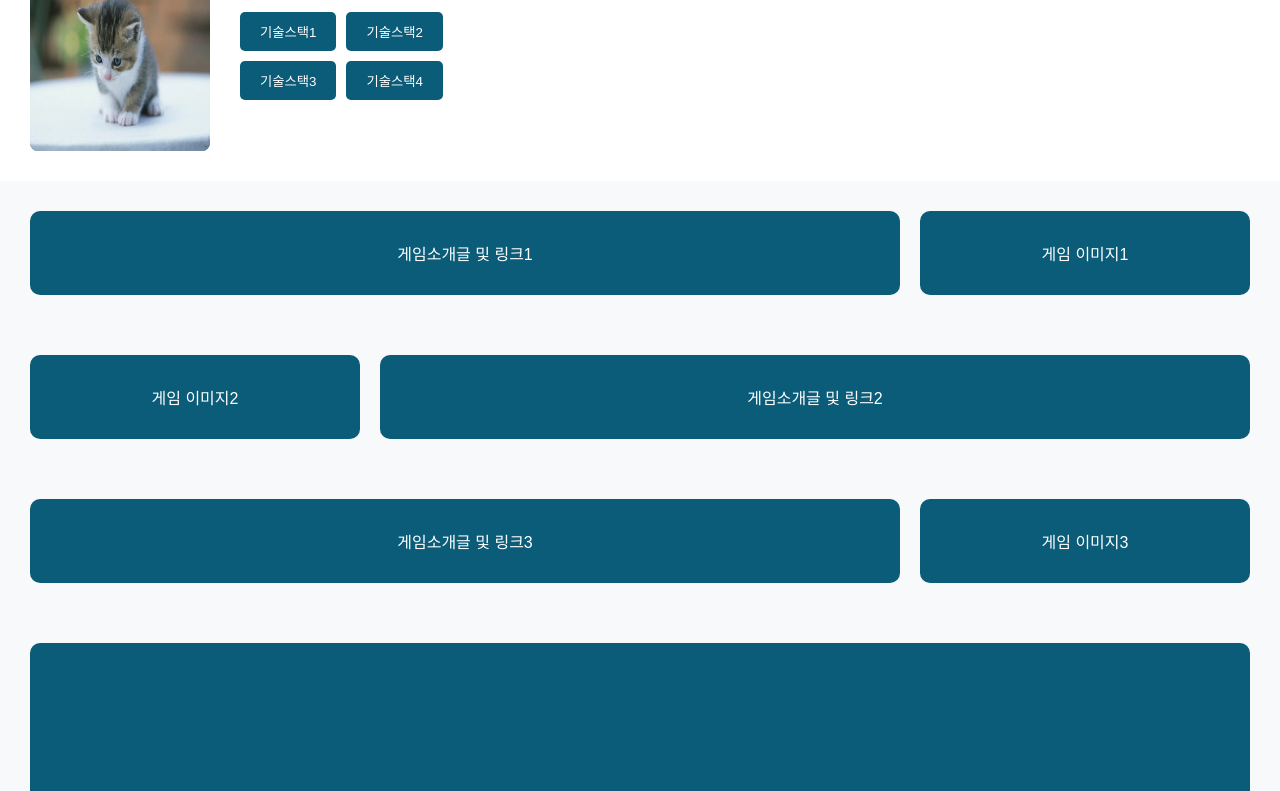
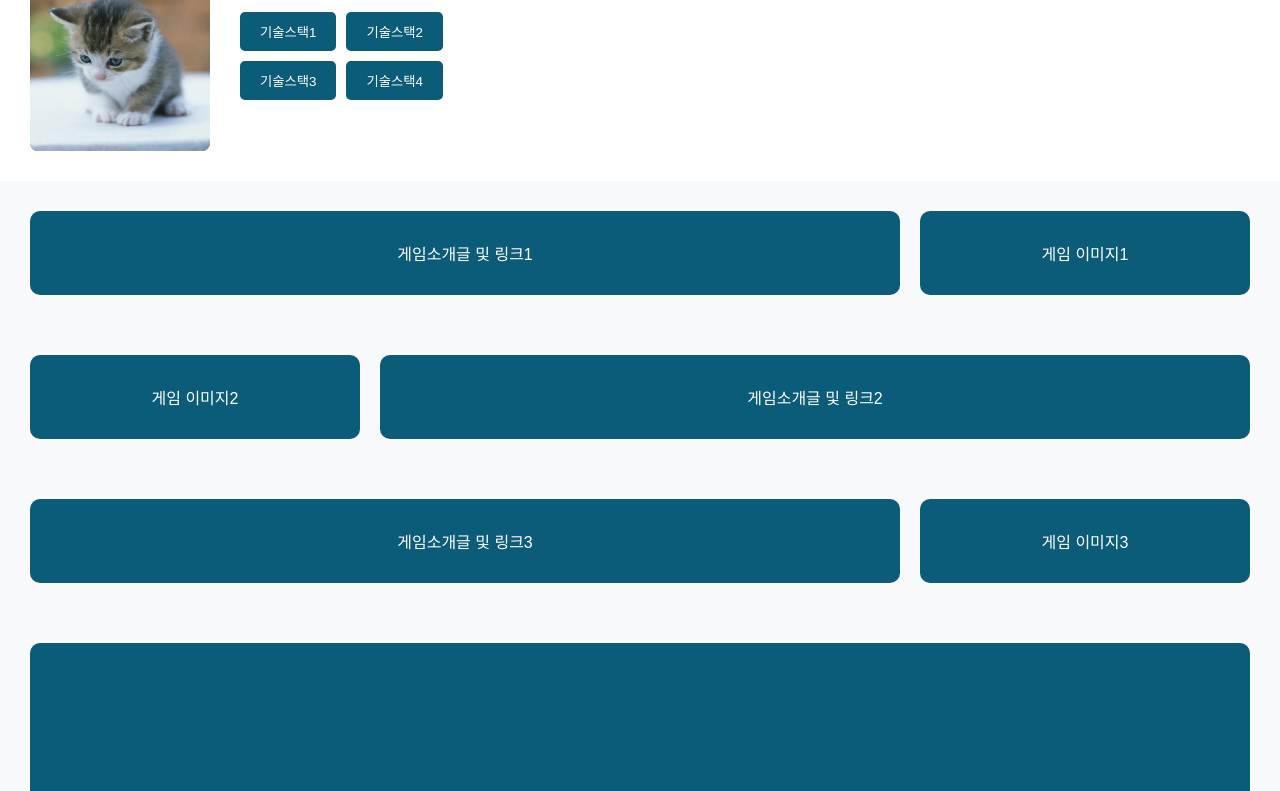
Before and after one commit to Terrrrrrra/Terrrrrrra.github.io, a plain HTML site: page index.html in a window 1280 px wide. Shown: the part 180-971 px from the top of the page. Drawn offline with Linux system fonts and the light colour scheme.

Commit message:
img slicing

```diff
--- a/index.html
+++ b/index.html
@@ -13,7 +13,7 @@
 
     <!-- 프로필 -->
     <section class="profile-section">
-        <img src="/고양이.png" class="profile-photo"></div>
+        <img src="고양이.png" class="profile-photo"></img>
         <div class="profile-info">
             <div class="name">장기성</div>
             <div class="tech-stack">
--- a/style.css
+++ b/style.css
@@ -42,6 +42,8 @@ header {
     font-size: 1.2rem;
     color: white;
     border-radius: 8px;
+
+    object-fit: cover;
 }
 
 .profile-info {
```
